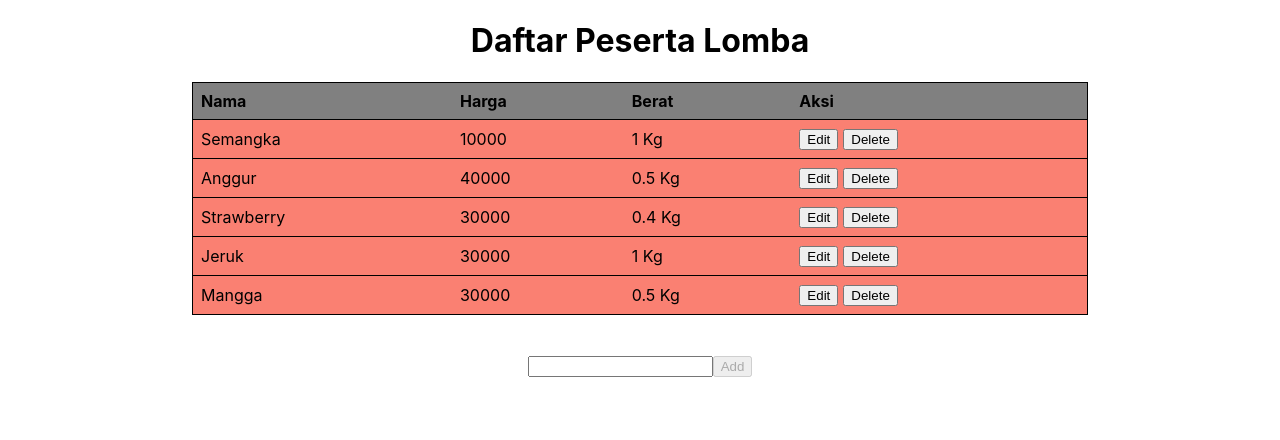
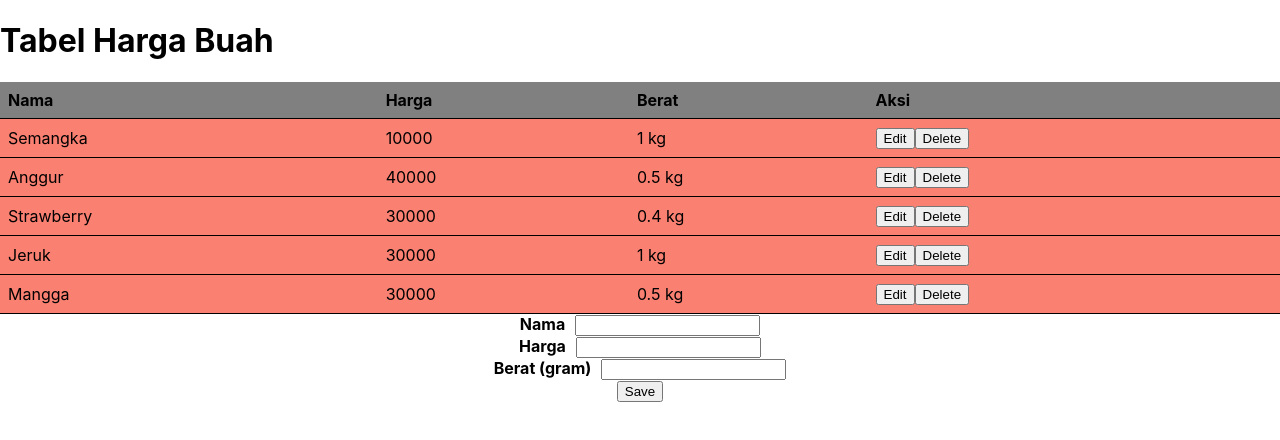
Before and after one commit to harry7naga/sanbercode-reactjs-0820-2, a React (Create React App) app: page / in a window 1280 px wide. Shown: the top 440 px of the page. Built offline with nearby package versions, Linux system fonts and the light colour scheme.

Commit message:
Update Tugas 12

```diff
--- a/src/Tugas-12/Tugas12.js
+++ b/src/Tugas-12/Tugas12.js
@@ -1,38 +1,105 @@
-import React, { Component } from "react"
+import React, { Component } from 'react';
 
 class Tugas12 extends Component {
     constructor(props) {
-        super(props)
+        super(props);
         this.state = {
-            namaBuah: [{ id: '1', nama: "Semangka", harga: 10000, berat: 1000 },
-            { id: '2', nama: "Anggur", harga: 40000, berat: 500 },
-            { id: '3', nama: "Strawberry", harga: 30000, berat: 400 },
-            { id: '4', nama: "Jeruk", harga: 30000, berat: 1000 },
-            { id: '5', nama: "Mangga", harga: 30000, berat: 500 }],
-            inputNama: '',
+            data: [
+                { nama: 'Semangka', harga: 10000, berat: 1000 },
+                { nama: 'Anggur', harga: 40000, berat: 500 },
+                { nama: 'Strawberry', harga: 30000, berat: 400 },
+                { nama: 'Jeruk', harga: 30000, berat: 1000 },
+                { nama: 'Mangga', harga: 30000, berat: 500 }
+            ],
+            idx: -1,
+            inputNamaBarang: '',
+            inputHargaBarang: '',
+            inputBeratBarang: '',
+        };
+        this.inputNama = React.createRef();
+        this.inputHarga = React.createRef();
+        this.inputBerat = React.createRef();
+    }
+
+    handleChangeInput = () => {
+        this.setState({
+            inputNamaBarang: this.inputNama.current.value,
+            inputHargaBarang: this.inputHarga.current.value,
+            inputBeratBarang: this.inputBerat.current.value,
+        });
+    }
+
+    handleEditBtn = (e) => {
+        const i = e.target.getAttribute('index');
+        const { data } = this.state;
+        const row = data[i];
+        this.setState({
+            inputNamaBarang: row.nama,
+            inputHargaBarang: row.harga,
+            inputBeratBarang: row.berat,
+            idx: i
+        });
+    }
+
+    handleDeleteBtn = (e) => {
+        const i = e.target.getAttribute('index');
+        const { data } = this.state;
+        data.splice(i, 1);
+        this.setState({
+            data,
+        });
+    }
+
+    handleSubmit = (e) => {
+        e.preventDefault();
+        const {
+            idx: i,
+            data,
+            inputNamaBarang,
+            inputHargaBarang,
+            inputBeratBarang,
+        } = this.state;
+        if (i === -1) {
+            // add data
+            this.setState({
+                data: [...data, {
+                    nama: inputNamaBarang,
+                    harga: inputHargaBarang,
+                    berat: inputBeratBarang,
+                }],
+                inputNamaBarang: '',
+                inputHargaBarang: '',
+                inputBeratBarang: '',
+            });
+        } else {
+            // update
+            data[i] = {
+                nama: inputNamaBarang,
+                harga: inputHargaBarang,
+                berat: inputBeratBarang,
+            };
+
+            this.setState({
+                data,
+                inputNamaBarang: '',
+                inputHargaBarang: '',
+                inputBeratBarang: '',
+                idx: -1,
+            });
         }
     }
 
-    changeInputNama = (event) => {
-        this.setState({ inputNama: event.target.value })
-    }
-
-    onRemoveItem = id => {
-        this.setState(state => {
-            const namaBuah = state.namaBuah.filter(item => item.id !== id);
-
-            return {
-                namaBuah,
-            };
-        });
-    };
-
     render() {
+        const {
+            data,
+            inputNamaBarang,
+            inputHargaBarang,
+            inputBeratBarang,
+        } = this.state;
         return (
-            <>
-                <div style={{ width: "70vw", margin: "0 auto" }}>
-                    <h1 style={{ textAlign: "center" }}>Daftar Peserta Lomba</h1>
-                    <table style={{ border: "1px solid black" }}>
+            <div>
+                <h1>Tabel Harga Buah</h1>
+                <table className="custom">
                     <thead>
                         <tr>
                             <th>Nama</th>
@@ -42,34 +109,34 @@ class Tugas12 extends Component {
                         </tr>
                     </thead>
                     <tbody>
-                            {
-                                this.state.namaBuah.map((item, index) => {
-                                    return (
-                                        <tr key={index}>
-                                            <td>{item.nama}</td>
-                                            <td>{item.harga}</td>
-                                            <td>{item.berat / 1000} Kg</td>
+                        {data.map((v, i) => (
+                            <tr key={v.nama}>
+                                <td>{v.nama}</td>
+                                <td>{v.harga}</td>
+                                <td>{`${v.berat / 1000} kg`}</td>
                                 <td>
-                                                <button value={index} style={{ marginRight: "5px" }} onClick={this.editForm}>Edit</button>
-                                                <button type="button" onClick={() => this.onRemoveItem(item.id)} > Delete</button>
+                                    <button index={i} type="button" onClick={this.handleEditBtn}>Edit</button>
+                                    <button index={i} type="button" onClick={this.handleDeleteBtn}>Delete</button>
                                 </td>
                             </tr>
-                                    )
-                                })
-                            }
+                        ))}
                     </tbody>
                 </table>
+                <form style={{ textAlign: 'center' }} onSubmit={this.handleSubmit}>
+                    <strong style={{ marginRight: 10 }}>Nama</strong>
+                    <input required type="text" ref={this.inputNama} value={inputNamaBarang} onChange={this.handleChangeInput} />
                     <br />
+                    <strong style={{ marginRight: 10 }}>Harga</strong>
+                    <input required type="number" ref={this.inputHarga} value={inputHargaBarang} onChange={this.handleChangeInput} />
                     <br />
-                    <form style={{ textAlign: "center" }}>
-                        <input type="text" value={this.state.value} onChange={this.onChangeValue} />
-                        <button type="button" onClick={this.onAddItem} disabled={!this.state.value}>
-                            Add</button>
+                    <strong style={{ marginRight: 10 }}>Berat (gram)</strong>
+                    <input required type="number" ref={this.inputBerat} value={inputBeratBarang} onChange={this.handleChangeInput} />
+                    <br />
+                    <button type="submit">Save</button>
                 </form>
             </div>
-            </>
-        )
+        );
     }
 }
 
-export default Tugas12
+export default Tugas12;
```
Lines whose indentation alone changed are shown as unchanged.
